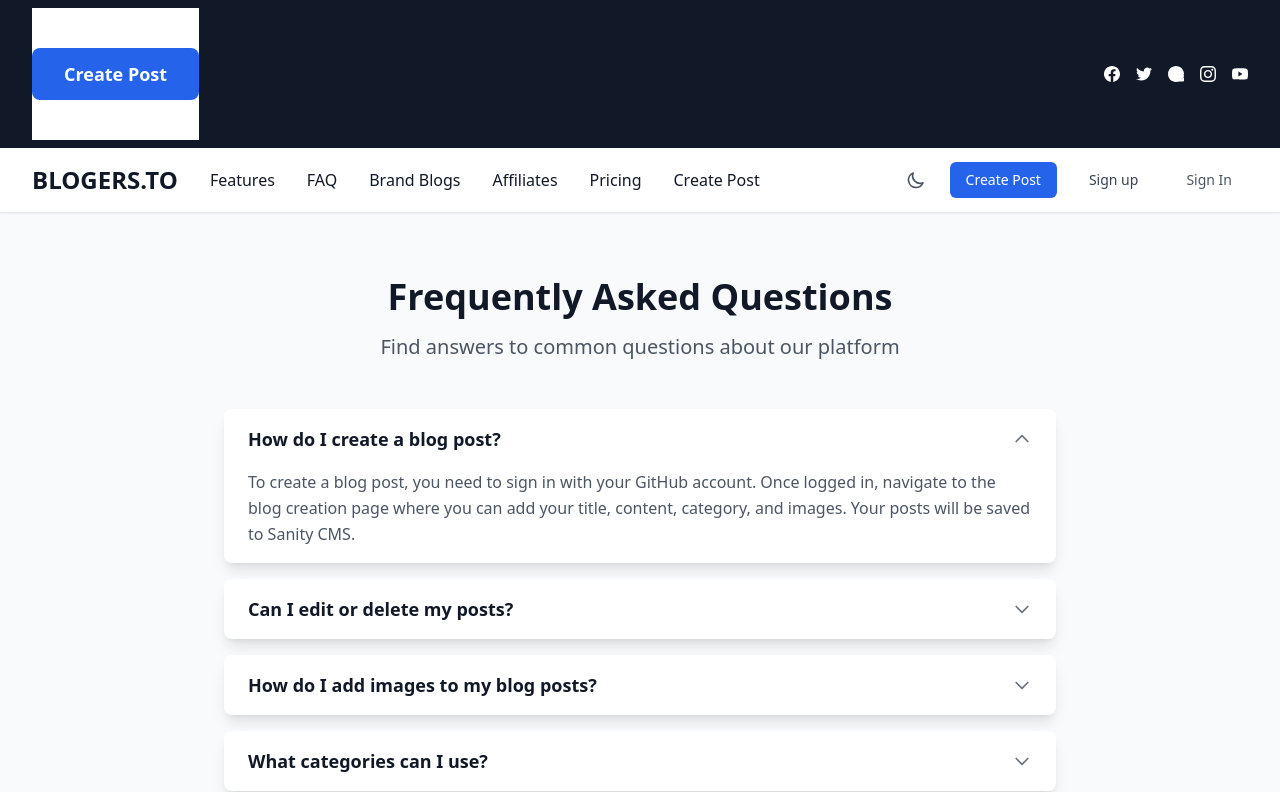
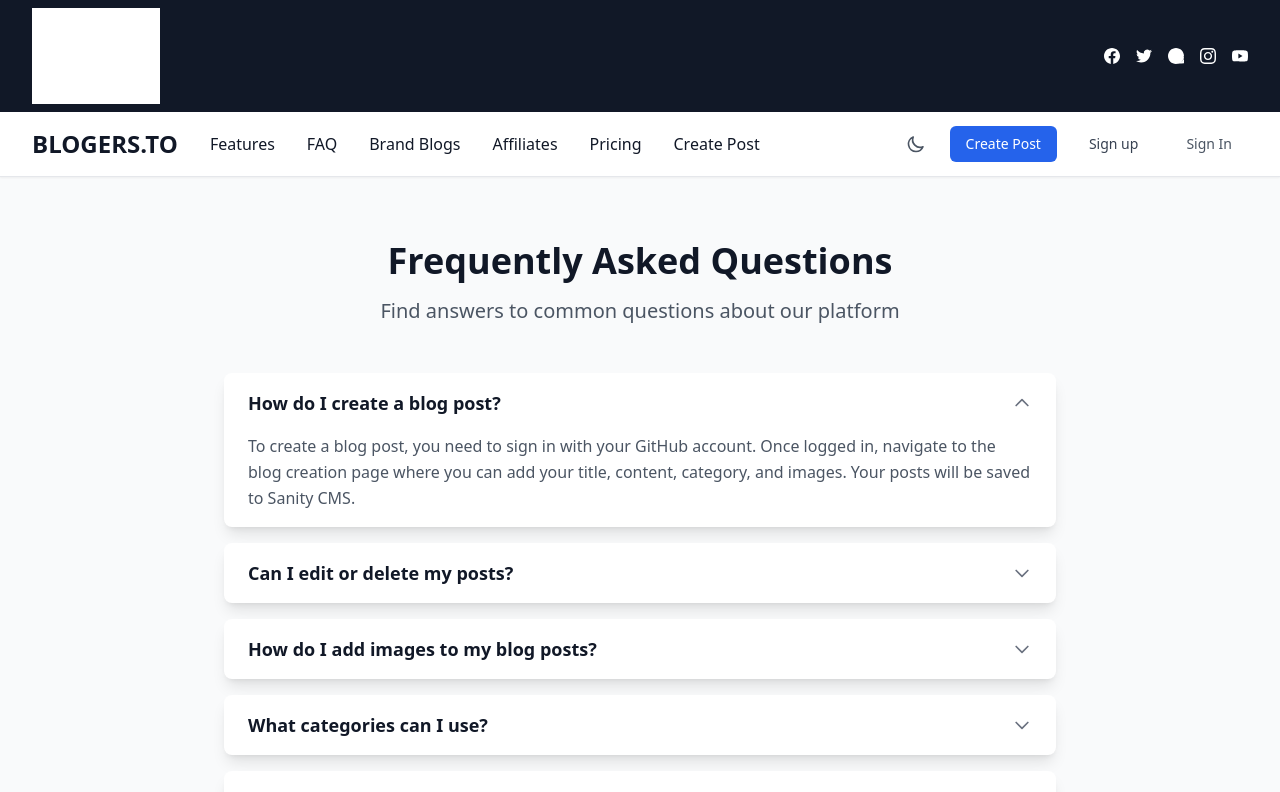
Before and after one commit to laksh1270/Blogers.To, a Next.js app: page /faq in a window 1280 px wide. Shown: the top 792 px of the page. Built offline with nearby package versions, Linux system fonts and the light colour scheme; no server answers.

Commit message:
Replace 'Create Post' link with welcome message

```diff
--- a/components/TopBar.tsx
+++ b/components/TopBar.tsx
@@ -4,9 +4,7 @@ export default function TopBar() {
       <div className="max-w-7xl mx-auto px-4 sm:px-6 lg:px-8">
         <div className="flex justify-between items-center">
           <div className="flex justify-center py-10 bg-white dark:bg-gray-900">
-            <a href="https://blogers-to.vercel.app/blog/create" className="px-8 py-3 bg-blue-600 text-white rounded-lg text-lg font-semibold hover:bg-blue-700 transition">
-              Create Post
-            </a>
+            Welcome to Blogers.To
           </div>
           <div className="flex items-center gap-4">
             <a href="#" className="hover:text-blue-400 transition-colors" aria-label="Facebook">
```
